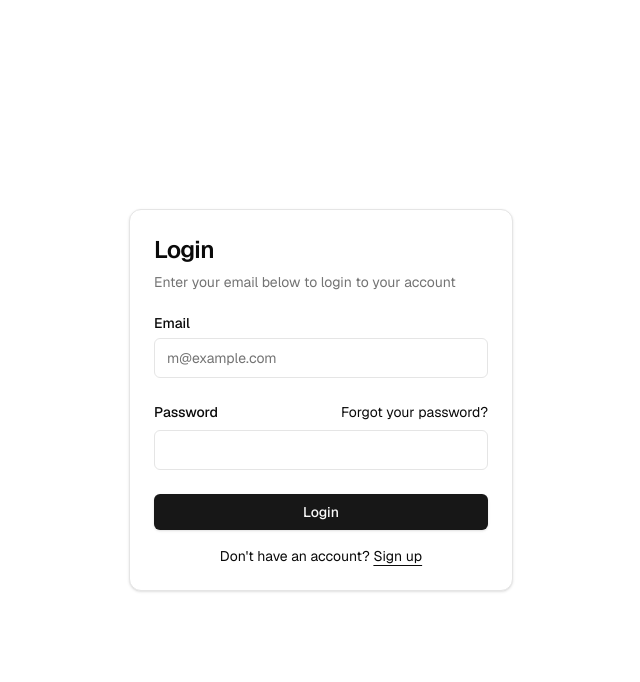
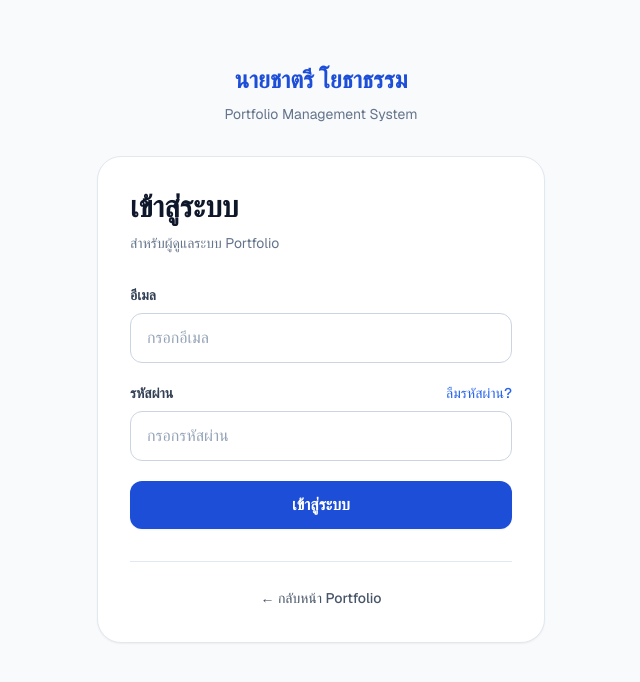
Before and after one commit to guitarsss1321-lang/chatree-portfolio, a Next.js app: page /auth/login in a window 1280 px wide. Shown: the top 682 px of the page, without its empty margins (319-959 px from the left). Built offline with nearby package versions, Linux system fonts and the light colour scheme; no server answers.

Commit message:
Redirect login to admin dashboard

```diff
--- a/app/auth/login/page.tsx
+++ b/app/auth/login/page.tsx
@@ -1,11 +1,158 @@
-import { LoginForm } from "@/components/login-form";
+"use client";
 
-export default function Page() {
+import { FormEvent, useState } from "react";
+import Link from "next/link";
+import { useRouter } from "next/navigation";
+import { createClient } from "@/lib/supabase/client";
+
+export default function LoginPage() {
+  const router = useRouter();
+  const supabase = createClient();
+
+  const [email, setEmail] = useState("");
+  const [password, setPassword] = useState("");
+  const [loading, setLoading] = useState(false);
+  const [error, setError] = useState<string | null>(null);
+
+  async function handleLogin(event: FormEvent<HTMLFormElement>) {
+    event.preventDefault();
+
+    setLoading(true);
+    setError(null);
+
+    const { error } = await supabase.auth.signInWithPassword({
+      email,
+      password,
+    });
+
+    if (error) {
+      setError(error.message);
+      setLoading(false);
+      return;
+    }
+
+    router.push("/admin");
+    router.refresh();
+  }
+
   return (
-    <div className="flex min-h-svh w-full items-center justify-center p-6 md:p-10">
-      <div className="w-full max-w-sm">
-        <LoginForm />
+    <main className="min-h-screen bg-slate-50 px-6 py-16">
+      <div className="mx-auto max-w-md">
+
+        {/* Header */}
+        <div className="mb-8 text-center">
+          <Link
+            href="/"
+            className="text-2xl font-black text-blue-700"
+          >
+            นายชาตรี โยธาธรรม
+          </Link>
+
+          <p className="mt-2 text-sm text-slate-500">
+            Portfolio Management System
+          </p>
+        </div>
+
+        {/* Login Card */}
+        <div className="rounded-3xl border border-slate-200 bg-white p-8 shadow-sm">
+
+          <div className="mb-8">
+            <h1 className="text-3xl font-black text-slate-900">
+              เข้าสู่ระบบ
+            </h1>
+
+            <p className="mt-2 text-sm text-slate-500">
+              สำหรับผู้ดูแลระบบ Portfolio
+            </p>
+          </div>
+
+          <form
+            onSubmit={handleLogin}
+            className="space-y-5"
+          >
+
+            {/* Email */}
+            <div>
+              <label
+                htmlFor="email"
+                className="mb-2 block text-sm font-semibold text-slate-700"
+              >
+                อีเมล
+              </label>
+
+              <input
+                id="email"
+                type="email"
+                value={email}
+                onChange={(event) => setEmail(event.target.value)}
+                placeholder="กรอกอีเมล"
+                autoComplete="email"
+                required
+                className="w-full rounded-xl border border-slate-300 bg-white px-4 py-3 text-slate-900 outline-none transition placeholder:text-slate-400 focus:border-blue-500 focus:ring-2 focus:ring-blue-100"
+              />
+            </div>
+
+            {/* Password */}
+            <div>
+              <div className="mb-2 flex items-center justify-between">
+                <label
+                  htmlFor="password"
+                  className="block text-sm font-semibold text-slate-700"
+                >
+                  รหัสผ่าน
+                </label>
+
+                <Link
+                  href="/auth/forgot-password"
+                  className="text-sm font-medium text-blue-600 hover:text-blue-700"
+                >
+                  ลืมรหัสผ่าน?
+                </Link>
+              </div>
+
+              <input
+                id="password"
+                type="password"
+                value={password}
+                onChange={(event) => setPassword(event.target.value)}
+                placeholder="กรอกรหัสผ่าน"
+                autoComplete="current-password"
+                required
+                className="w-full rounded-xl border border-slate-300 bg-white px-4 py-3 text-slate-900 outline-none transition placeholder:text-slate-400 focus:border-blue-500 focus:ring-2 focus:ring-blue-100"
+              />
+            </div>
+
+            {/* Error */}
+            {error && (
+              <div className="rounded-xl border border-red-200 bg-red-50 px-4 py-3 text-sm leading-6 text-red-700">
+                {error}
+              </div>
+            )}
+
+            {/* Login Button */}
+            <button
+              type="submit"
+              disabled={loading}
+              className="w-full rounded-xl bg-blue-700 px-5 py-3 font-semibold text-white shadow-sm transition hover:bg-blue-800 disabled:cursor-not-allowed disabled:opacity-60"
+            >
+              {loading ? "กำลังเข้าสู่ระบบ..." : "เข้าสู่ระบบ"}
+            </button>
+
+          </form>
+
+          {/* Back */}
+          <div className="mt-8 border-t border-slate-200 pt-6 text-center">
+            <Link
+              href="/"
+              className="text-sm font-medium text-slate-600 hover:text-blue-700"
+            >
+              ← กลับหน้า Portfolio
+            </Link>
+          </div>
+
+        </div>
+
       </div>
-    </div>
+    </main>
   );
 }
```
